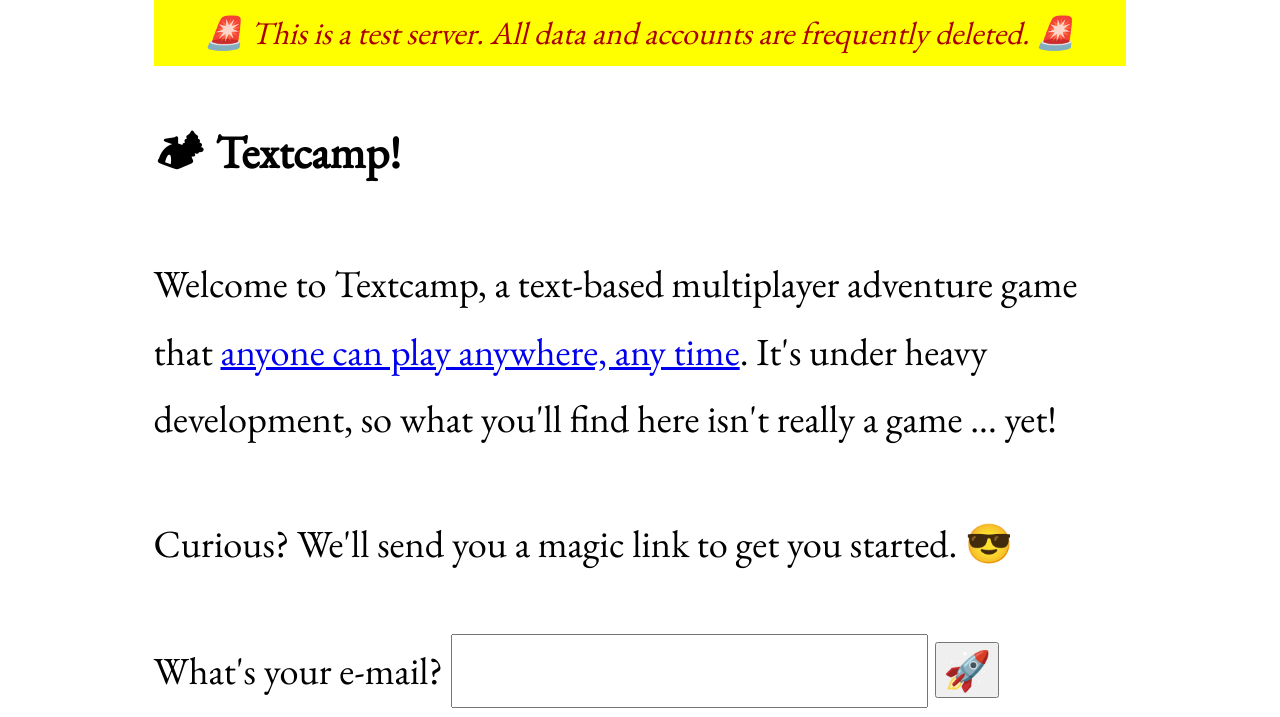
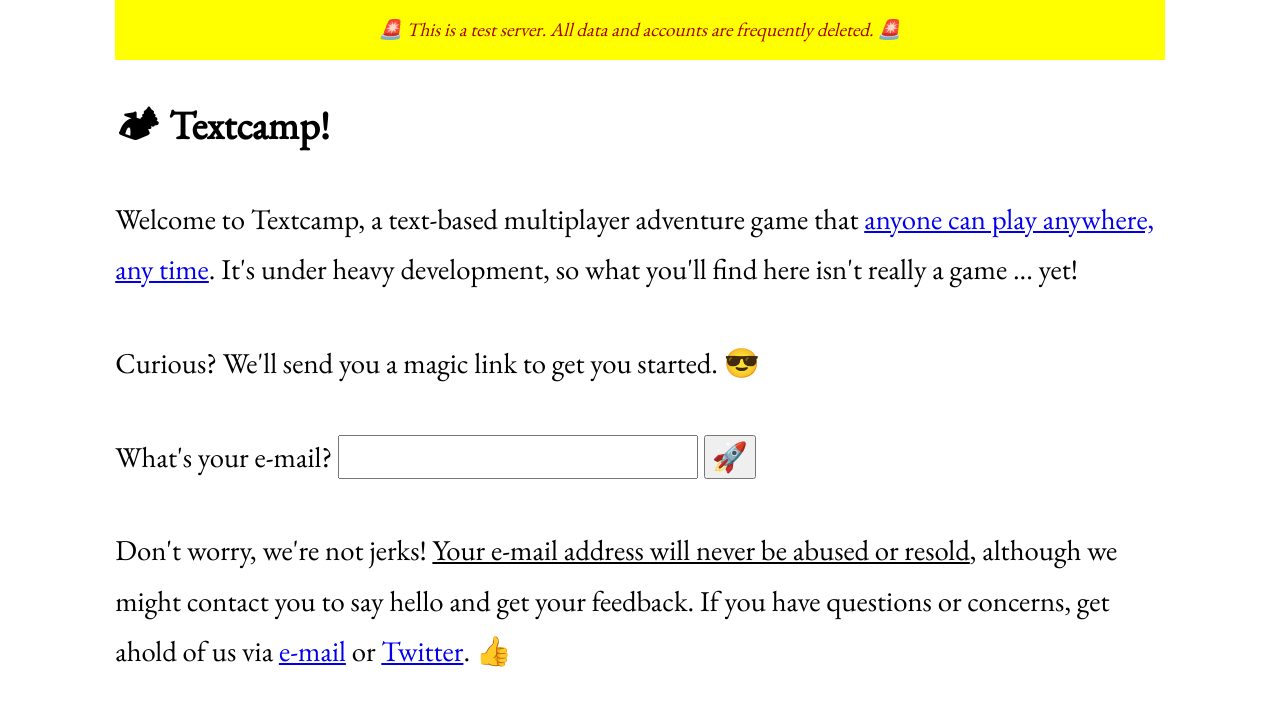
Before and after one commit to textcamp/textcamp, a plain HTML site: page site/index.html in a window 1280 px wide. Shown: the top 717 px of the page. Drawn offline with nearby package versions, Linux system fonts and the light colour scheme.

Commit message:
Fixing input sizes.

```diff
--- a/site/tc.css
+++ b/site/tc.css
@@ -1,13 +1,16 @@
 @import url('https://fonts.googleapis.com/css2?family=EB+Garamond&display=swap');
+* {
+    font-family: 'EB Garamond', Garamond, 'Times New Roman', Times, serif;
+}
 
-* {
-    font-size: 3vw;
-    font-family: 'EB Garamond', Garamond, 'Times New Roman', Times, serif;
+body {
+    margin: 0 4em;
+    font-size: 1.8rem;
     line-height: 1.75em;
 }
 
 h3 {
-    font-size: larger;
+    font-size: 2.5rem;
 }
 
 p {
@@ -15,15 +18,11 @@ p {
     text-indent: 0em;
 }
 
-body {
-    margin: 0 4em;
-}
-
 header,
 footer {
     padding: 5px;
     text-align: center;
-    font-size: smaller;
+    font-size: 1.2rem;
 }
 
 header {
@@ -42,7 +41,8 @@ code {
     padding: 2px;
 }
 
-#signin-interface, #game-interface {
+#signin-interface,
+#game-interface {
     display: none;
 }
 
@@ -89,6 +89,10 @@ code {
     padding: 10px;
 }
 
+input {
+    font-size: 1em;
+}
+
 .input>input {
     width: 100%;
 }
```
